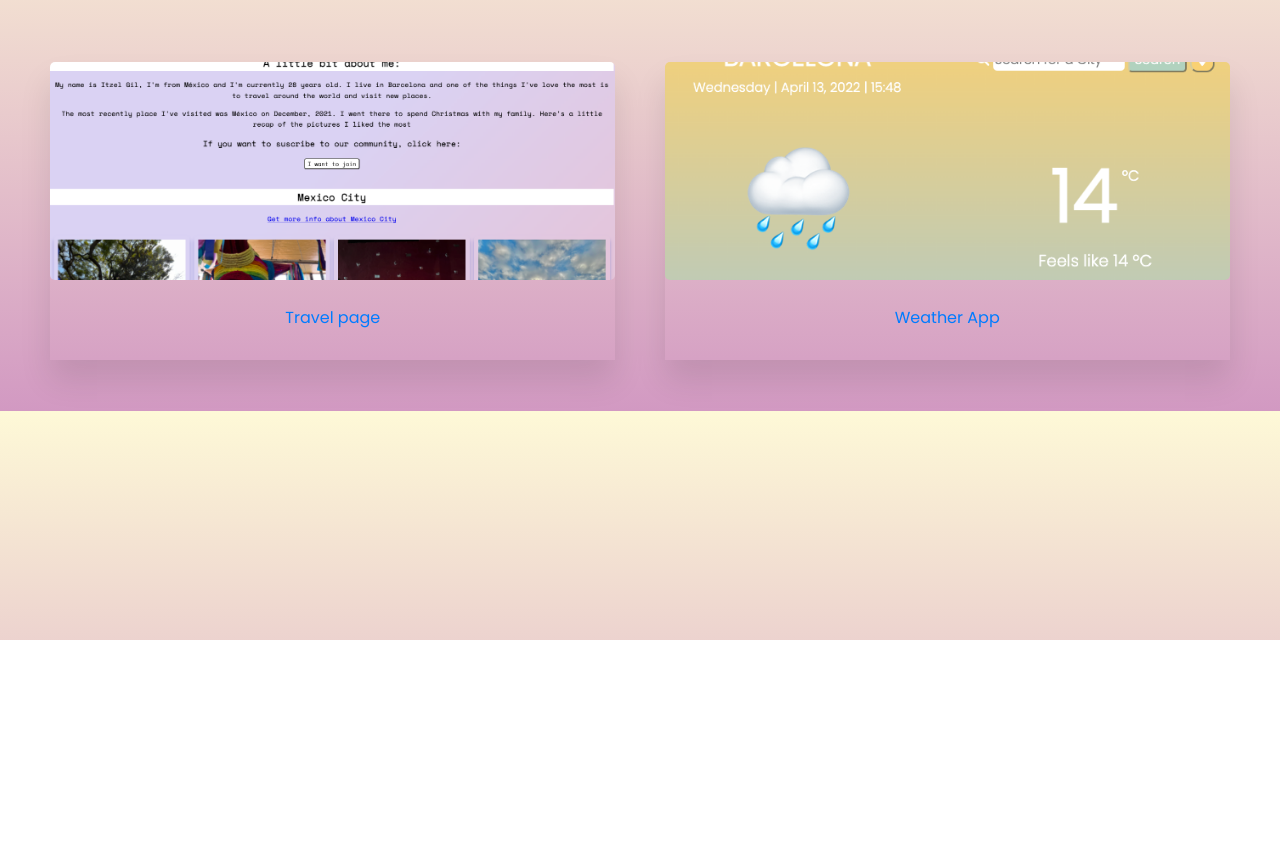
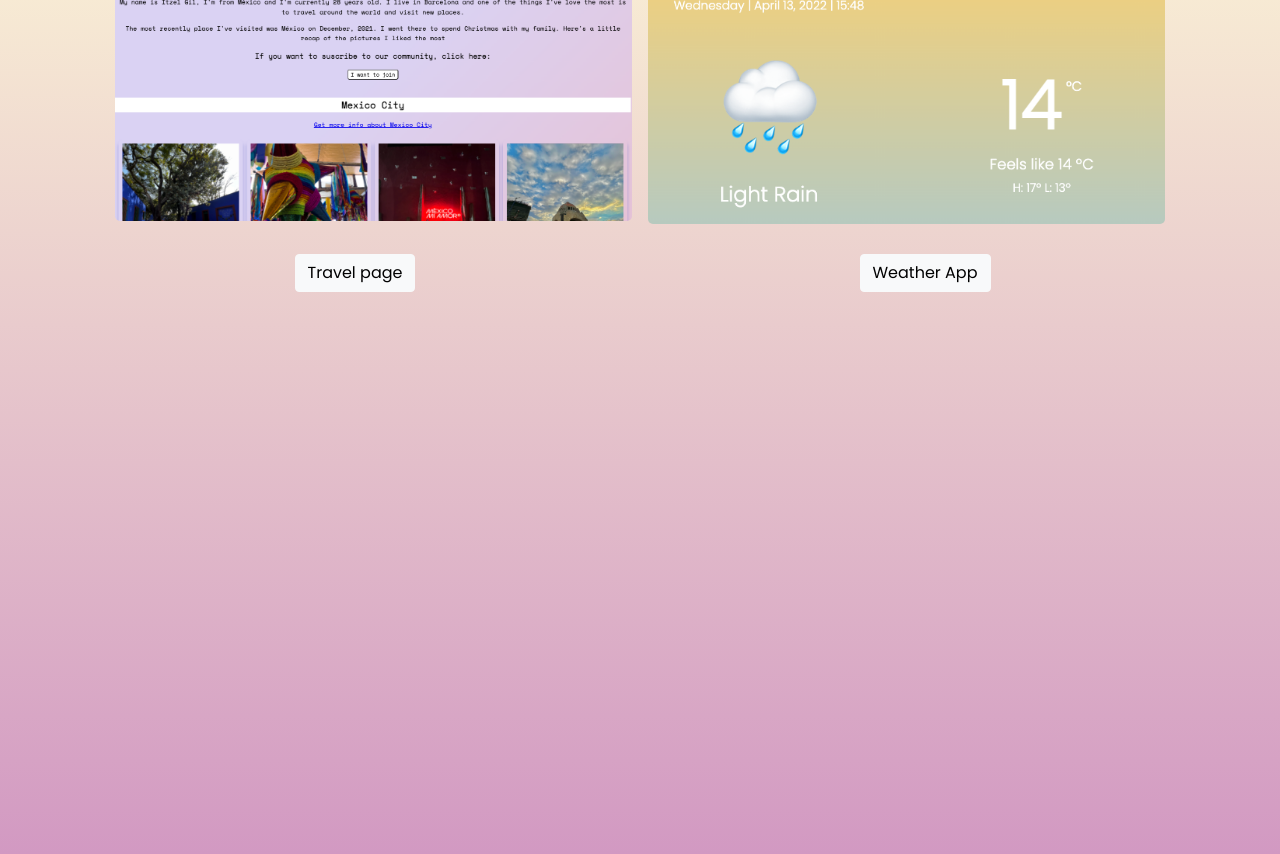
Before and after one commit to itzelgil/my-portfolio-itzel, a plain HTML site: page coding.html in a window 1280 px wide. Shown: the part 160-1014 px from the top of the page. Before the commit the page ends 800 px from the top, so only its background shows below. Drawn offline with nearby package versions, Linux system fonts and the light colour scheme.

Commit message:
changes divs

```diff
--- a/coding.html
+++ b/coding.html
@@ -25,7 +25,6 @@
     <title>Coding projects | Itzel Gil</title>
   </head>
   <body>
-    <section style="width: auto; height: auto" class="coding-projects">
     <!-- NAVBAR -->
     <nav class="navbar navbar-expand-lg navbar-dark bg-dark navbar-coding">
       <div class="container-fluid">
@@ -84,17 +83,22 @@
       </div>
     </nav>
     <!-- CONTENT -->
-      <div class="row justify-content-center">
-        <h2 class="coding-title">CODING PROJECTS</h2>
-      </div>
-      <div class="container-box">
-        <div class="box">
+    <div class="container coding-projects" style="width: auto; height: 944px">
+      <div class="project-grid">
+        <div class="project">
           <img
             src="images/travel-page.png"
             alt="travel-page"
             class="img-fluid"
           />
-          <span>
+        </div>
+        <div class="project">
+          <img src="images/weather.png" alt="weather-app" class="img-fluid" />
+        </div>
+      </div>
+      <div class="row buttons">
+        <div class="col">
+          <button type="button" class="btn btn-light link-button">
             <a
               href="https://www.shecodes.io/workshops/shecodes-basics-53a741be-89cb-4f51-a0e9-e0b16660943c/projects/697727"
               alt="travel-page"
@@ -102,12 +106,10 @@
               class="project-button"
               >Travel page</a
             >
-          </span>
+          </button>
         </div>
-
-        <div class="box">
-          <img src="images/weather.png" alt="weather-app" class="img-fluid" />
-          <span>
+        <div class="col">
+          <button type="button" class="btn btn-light link-button">
             <a
               href="https://www.shecodes.io/workshops/shecodes-plus-2dc4f6a4-dbe1-4639-8720-7369fa6c5a23/projects/777829"
               alt="travel-page"
@@ -115,14 +117,10 @@
               class="project-button"
               >Weather App</a
             >
-          </span>
+          </button>
         </div>
       </div>
-      <div class="row projects-buttons">
-        <div class="col justify-content-center"></div>
-        <div class="col justify-content-center"></div>
     </div>
-    </section>
 
     <script
       src="https://cdn.jsdelivr.net/npm/bootstrap@5.1.3/dist/js/bootstrap.bundle.min.js"
--- a/src/style.css
+++ b/src/style.css
@@ -120,79 +120,30 @@ h1 {
   font-size: 34px;
 }
 
-.project-row {
-  width: 300px;
-  height: 350px;
-  display: inline;
+.project-grid {
+  padding: 30px;
+  columns: 2;
+  align-items: center;
 }
 
-.container-box {
-  display: flex;
-  width: 100%;
-  padding: 4% 2%;
-  box-sizing: border-box;
-  height: 50vh;
+.buttons {
+  text-align: center;
+  text-decoration: none;
 }
 
-.box {
-  flex: 1;
-  transition: 0.5s;
-  margin: 0 2%;
-  box-shadow: 0 20px 30px rgba(0, 0, 0, 0.1);
-  line-height: 0;
+.link-button a {
+  color: #000000;
 }
 
-.box > img {
-  width: 200%;
-  height: calc(100% - 10vh);
-  object-fit: cover;
-  transition: 0.5s;
+.link-button a:hover {
+  text-decoration: none;
+  color: white;
 }
 
-.box > span {
-  font-size: 2vh;
-  display: block;
-  text-align: center;
-  padding-top: 3%;
-  height: 2vh;
-  line-height: 2.6;
-  text-decoration: none;
-  color: black;
+.link-button:hover {
+  background-color: #98d4f6;
+  color: white;
 }
-
-.box:hover {
-  flex: 1 1 50%;
-}
-.box:hover > img {
-  width: 100%;
-  height: 100%;
-}
-
-/* .project-button {
-  color: #000;
-  margin: 10px;
-  border-radius: 4px;
-  padding: 15px 30px;
-  text-decoration: none;
-  background-color: #98d4f6;
-  box-shadow: #b4436c;
-  color: white;
-  transition: background-color 0.5s;
-  font-size: 18px;
-} */
-
-/* .project-button:hover {
-  background-color: rgb(255, 255, 255);
-  color: #98d4f6;
-  border-width: 2px;
-  border-color: #30dec1;
-} */
-
-a:hover {
-  text-decoration: none;
-  color: #b4436c;
-}
-
 /* PHOTOGRAPHY */
 .navbar-photo {
   margin: 10;
```
Also changed, not shown: about.html (+7 -8 lines), photography.html (+2 -3 lines). Lines whose indentation alone changed are shown as unchanged.
